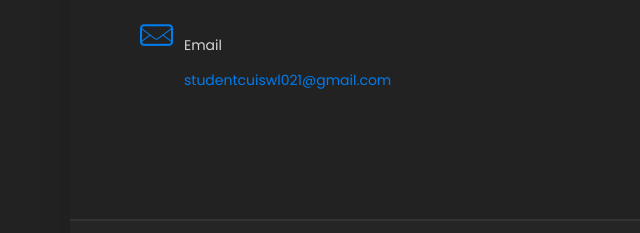
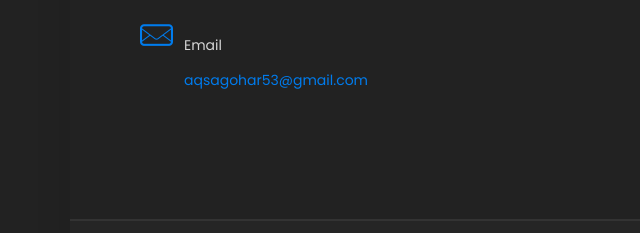
Before and after one commit to Aqsa-Gohar/portfolio, a plain HTML site: page contact.html in a window 1280 px wide. Shown: the part 565-798 px from the top of the page, 0-640 px from the left. Drawn offline with Linux system fonts and the light colour scheme.

Commit message:
Update contact.html

```diff
--- a/contact.html
+++ b/contact.html
@@ -166,8 +166,8 @@
                         <div class="contact-info">
                           <p class="contact-title">Email</p>
 
-                          <a href="mailto:studentcuiswl021@gmail.com" class="contact-link"
-                            >studentcuiswl021@gmail.com</a
+                          <a href="mailto:aqsagohar53@gmail.com" class="contact-link"
+                            >aqsagohar53@gmail.com</a
                           >
                         </div>
                       </div>
```
